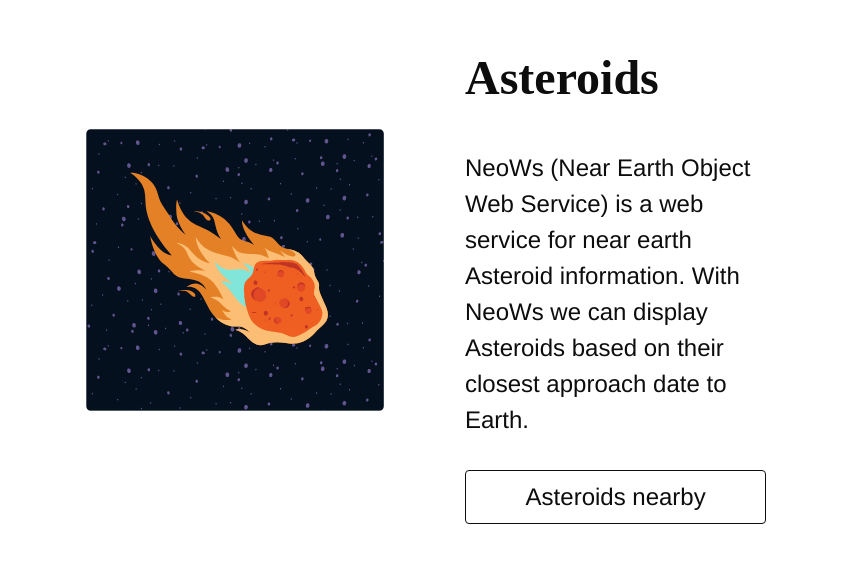
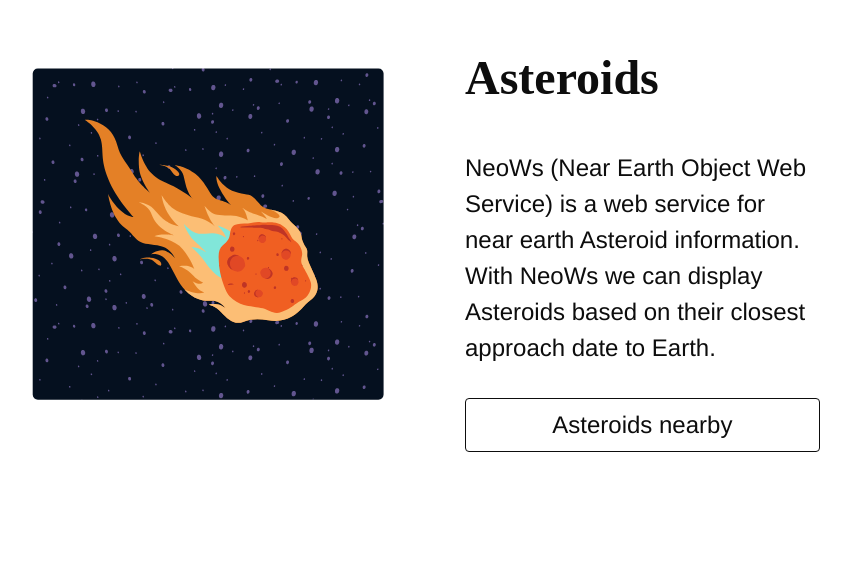
Before and after one commit to andy-hook/space_digest_gatsby, a Gatsby site: page / in a window 1280 px wide. Shown: the part 1249-1826 px from the top of the page, without its empty margins (215-1066 px from the left). Built offline with nearby package versions, Linux system fonts and the light colour scheme; Gatsby itself is replaced by a stand-in of ours; what @tailwindcss/custom-forms would draw is missing.

Commit message:
Design update

```diff
--- a/src/components/base/FiftyFifty.js
+++ b/src/components/base/FiftyFifty.js
@@ -15,8 +15,8 @@ function FiftyFifty({
 }) {
     return (
         <div
-            className={`px-8 md:container mx-auto flex flex-col md:flex-row mt-8 md:mt-12 md:mt-24 md:mb-32
-                ${width ? width : "sm:w-8/12 md:w-7/12"}
+            className={`px-8 lg:container mx-auto flex flex-col md:flex-row mt-8 md:mt-12 md:mt-24 md:mb-32
+                ${width ? width : "sm:w-8/12 md:w-11/12 xl:w-8/12"}
                 ${padding ? padding : " "}
                 ${reverse && "md:flex-row-reverse"}`}
         >
```
